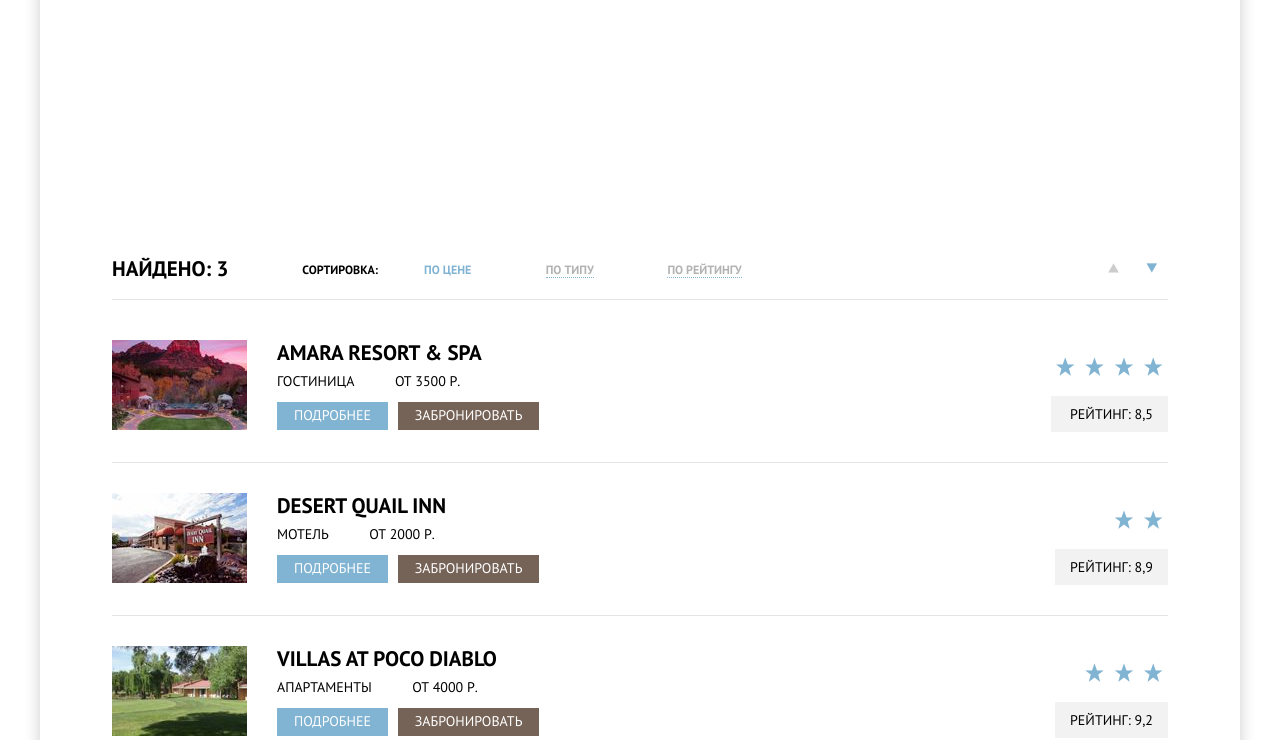
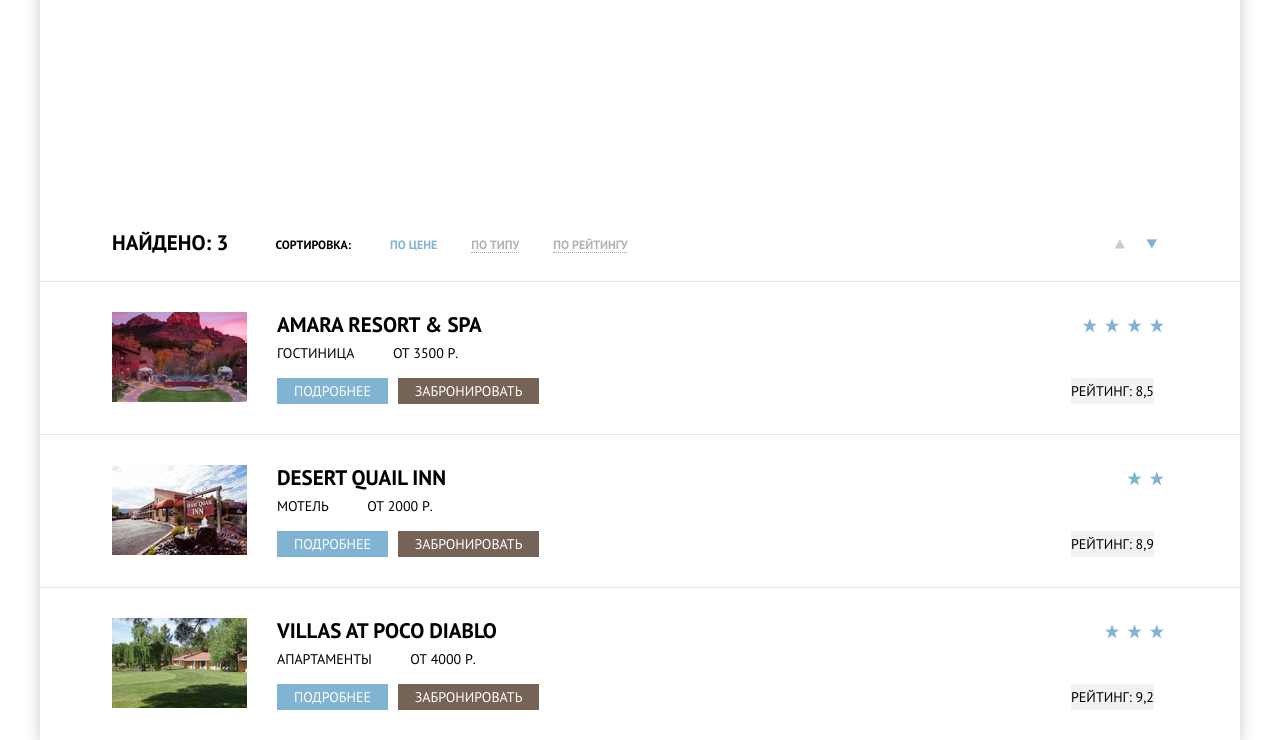
Before and after one commit to KaPJlCooH/92609-sedona, a plain HTML site: page hotels.html in a window 1280 px wide. Shown: the part 73-813 px from the top of the page. Drawn offline with Linux system fonts and the light colour scheme; files whose address does not match are found by name.

Commit message:
#31 Декоративные элементы личного проекта (0.5)
Подправил страницу отелей, убрал лишнее в css

```diff
--- a/css/style.css
+++ b/css/style.css
@@ -401,7 +401,7 @@
   opacity: 0.6;
 }
 .page-footer {
-  background: rgba(255,255,255,0.8);
+  background: rgba(254,254,254,0.9);
   font-size: 0px;
   text-align: center;
   padding: 35px 0;
@@ -468,10 +468,11 @@
 }
 .filter {
   padding-top: 27px;
-  padding-bottom: 30px;
+  padding-bottom: 6px;
   background: url("../img/filter_background.jpg") no-repeat top center / cover;
   color: #ffffff;
 }
+
 .filter ul {
   list-style: none;
   padding-left: 0px;
@@ -486,17 +487,14 @@
   font-weight: 500;
   font-size: 14px;
 }
-.checkbox li {
-  padding-bottom: 1px;
-}
 input[type="checkbox"] {
   display: none;
 }
 input[type="checkbox"] + label {
   display: block;
-  margin: 10px 0;
+  margin-bottom: 21px;
   line-height: 26px;
-  padding-left: 45px;
+  padding-left: 39px;
   position: relative;
   cursor: pointer;
 }
@@ -514,16 +512,25 @@
 .filter legend {
   font-size: 16px;
   line-height: 21px;
-  margin-bottom: 15px;
+  padding-bottom: 23px;
 }
 .filter fieldset {
+  padding: 0;
+  margin: 0;
   border: none;
-  font-size: 14px;
   line-height: 21px;
 }
+.filter .cost-per-day {
+  padding-bottom: 12px;
+  padding-left: 3px;
+}
+.filter .infrastructure{
+  margin-right: 80px;
+}
+
 .price-controls {
   font-size: 0;
-  margin: 0;
+  margin-left: 36px;
 }
 .range-filter {
   float: right;
@@ -531,9 +538,8 @@
   text-align: center;
 }
 .range-filter input {
-  font-family: "PT Sans", Arial, sans-serif;
   text-transform: uppercase;
-  width: 38%;
+  width: 39%;
   font-weight: 400;
   line-height: 21px;
   font-size: 14px;
@@ -551,7 +557,9 @@
   font-size: 14px;
   height: 35px;
   width: 135px;
-  margin-top: 20px;
+  margin-top: 56px;
+  margin-left: 39px;
+  border-radius: 3px;
 }
 .range-filter .show-btn:hover {
   background-color: #ffffff;
@@ -561,7 +569,6 @@
   margin-right: 0;
 }
 .hotels-container {
-  padding: 0 6%;
   padding-top: 25px;
 }
 .sort-by {
@@ -589,25 +596,49 @@
   font-size: 12px;
   line-height: 18px;
   border-bottom: 1px solid #e5e5e5;
-  margin-bottom: 10px;
+  padding-bottom: 26px;
+  padding-left: 6%;
+  padding-right: 6%;
 }
 .search-results-sort h3 {
   float: left;
+  display: inline-block;
+  vertical-align: bottom;
   font-size: 21px;
-  margin-top: 4px;
-  margin-right: 7%;
+  padding-right: 47px;
+  padding-top: 9px;
+  margin: 0;
 }
-.search-results-sort p {
+.search-results-sort .sort-title {
+  margin-right: 25px;
+}
+.search-results-sort ul {
   float: left;
-  width: 90px;
-  margin-top: 5px;
-  margin-right: 3%;
+  list-style: none;
+  padding-left: 0;
+  font-size: 0;
+  width: 65%;
+  margin-top: 11px;
+}
+.search-results-sort li {
+  display: inline-block;
+  vertical-align: bottom;;
   font-size: 12px;
   font-weight: bold;
+}
+.search-results-sort ul .by-price{
+  padding-left: 14px;
+}
+.search-results-sort ul .by-type{
+  padding-left: 34px;
+}
+.search-results-sort ul .by-rating{
+  padding-left: 34px;
 }
 .search-results-sort .arrow {
   float: right;
   font-size: 23px;
+  margin-top: 7px;
 }
 .search-results-sort .arrow a{
   text-decoration: none;
@@ -625,6 +656,8 @@
 .search-result {
   border-bottom: 1px solid #e5e5e5;
   padding: 30px 0;
+  padding-left: 6%;
+  padding-right: 6%;
 }
 .search-result figure {
   float: left;
@@ -642,18 +675,22 @@
   text-align: right;
 }
 .search-result .icon-star {
-  font-size: 21px;
+  font-size: 16px;
   color: #81b3d2;
+  margin: 0;
+}
+.stars{
+  margin: 0;
 }
 .search-result .rating {
   font-weight: 400;
   background-color: #f2f2f2;
-  padding: 5px 15px;
+  margin-top: 39px;
+  margin-right: 14px;
 }
 .search-result .hotel-block p {
   display: inline-block;
   vertical-align: middle;
-  margin-right: 25px;
   margin: 0;
 }
 .search-result .hotel-block h3 {
@@ -676,12 +713,10 @@
   vertical-align: top;
   color: #ffffff;
   text-decoration: none;
-  margin-right: 5px;
-  font-size: 14px;
   font-weight: 400;
-  height: 28px;
-  margin-top: 4px;
+  margin-top: 6px;
 }
+
 .search-result .btns .more {
   background-color: #81b3d2;
   padding: 0 17px;
@@ -709,5 +744,5 @@
   font-size: 0;
 }
 .search-result .accomodation-type {
-  padding-right: 37px;
+  padding-right: 35px;
 }
--- a/hotels.html
+++ b/hotels.html
@@ -27,7 +27,7 @@
   <main>
     <div class="filter inner-container clearfix">
       <form action="https://echo.htmlacademy.ru/" method="post" class="clearfix">
-        <fieldset class="checkbox">
+        <fieldset class="checkbox infrastructure">
           <legend>Инфраструктура:</legend>
           <ul>
             <li>
@@ -53,7 +53,7 @@
             </li>
             <li>
               <input id="hotel-field" type="checkbox" name="hotel" checked>
-              <label for="hotel-field">Отель</label>
+              <label for="hotel-field">Мотель</label>
             </li>
             <li>
               <input id="apartment-field" type="checkbox" name="apartment" checked>
@@ -62,7 +62,7 @@
           </ul>
         </fieldset>
         <fieldset class="range-filter">
-          <legend>Стоимость в сутки (Р):</legend>
+          <legend class="cost-per-day">Стоимость в сутки (Р):</legend>
           <div class="range-controls">
             <div class="scale">
               <div class="bar"></div>
@@ -81,14 +81,13 @@
     <section class="hotels-container clearfix">
       <div class="search-results-sort clearfix">
         <h3>Найдено: 3</h3>
-        <p>Сортировка:</p>
-        <p><a class="sort-by picked" href="#">По цене</a></p>
-        <p><a class="sort-by" href="#">По типу</a></p>
-        <p><a class="sort-by" href="#">По рейтингу</a></p>
-        <div class="arrow">
-          <a href="#" class="icon-up-dir"></a>
-          <a href="#" class="icon-down-dir active"></a>
-        </div>
+          <ul class="sort">
+            <li class="sort-title">Сортировка:</li>
+            <li class="by-price"><a class="sort-by picked" href="#">По цене</a></li>
+            <li class="by-type"><a class="sort-by" href="#">По типу</a></li>
+            <li class="by-rating"><a class="sort-by" href="#">По рейтингу</a></li>
+          </ul>
+        <div class="arrow"><a href="#" class="icon-up-dir"></a><a href="#" class="icon-down-dir active"></a></div>
       </div>
       <div class="search-result clearfix">
         <figure class="hotel-preview">
```
